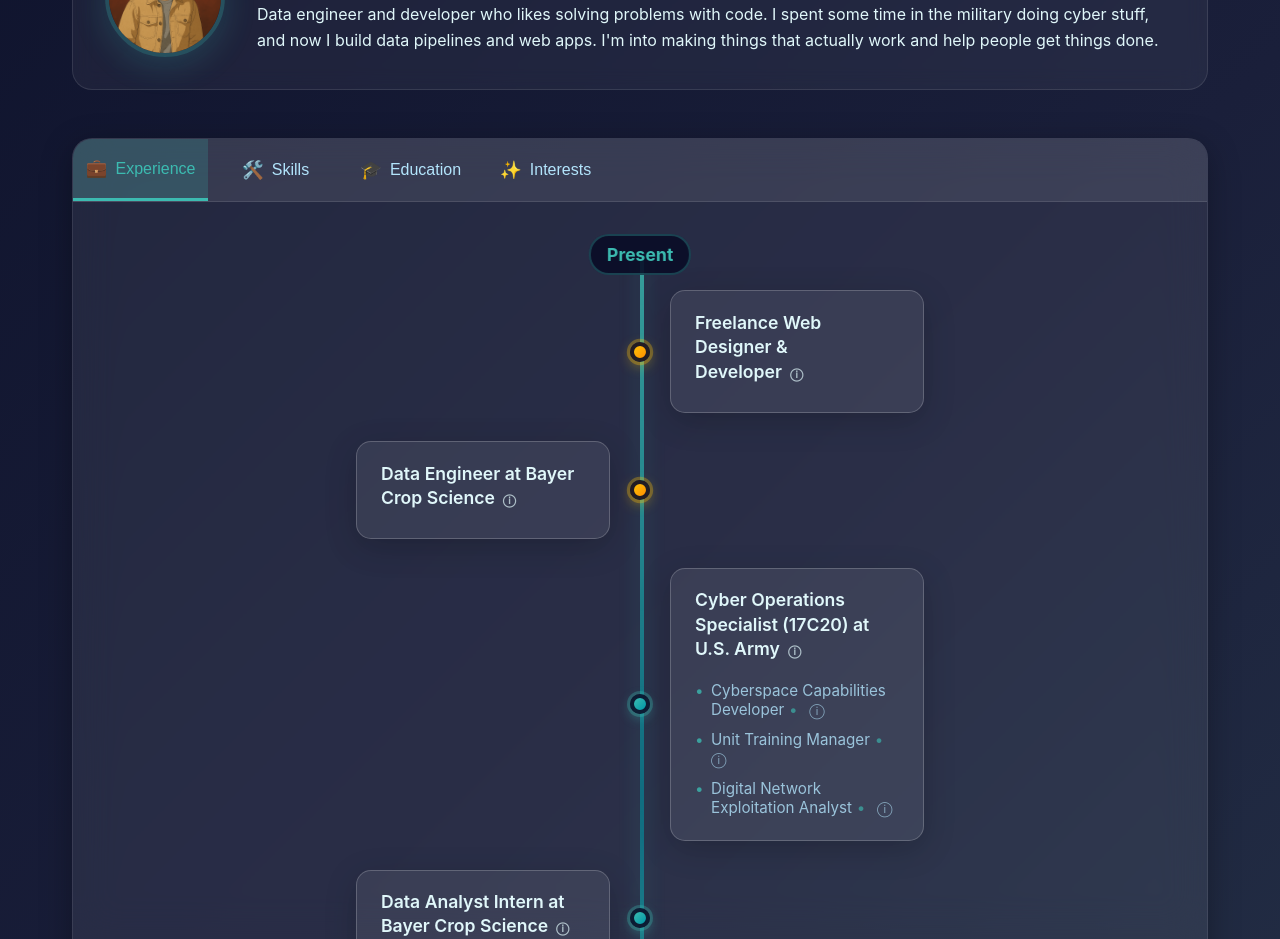
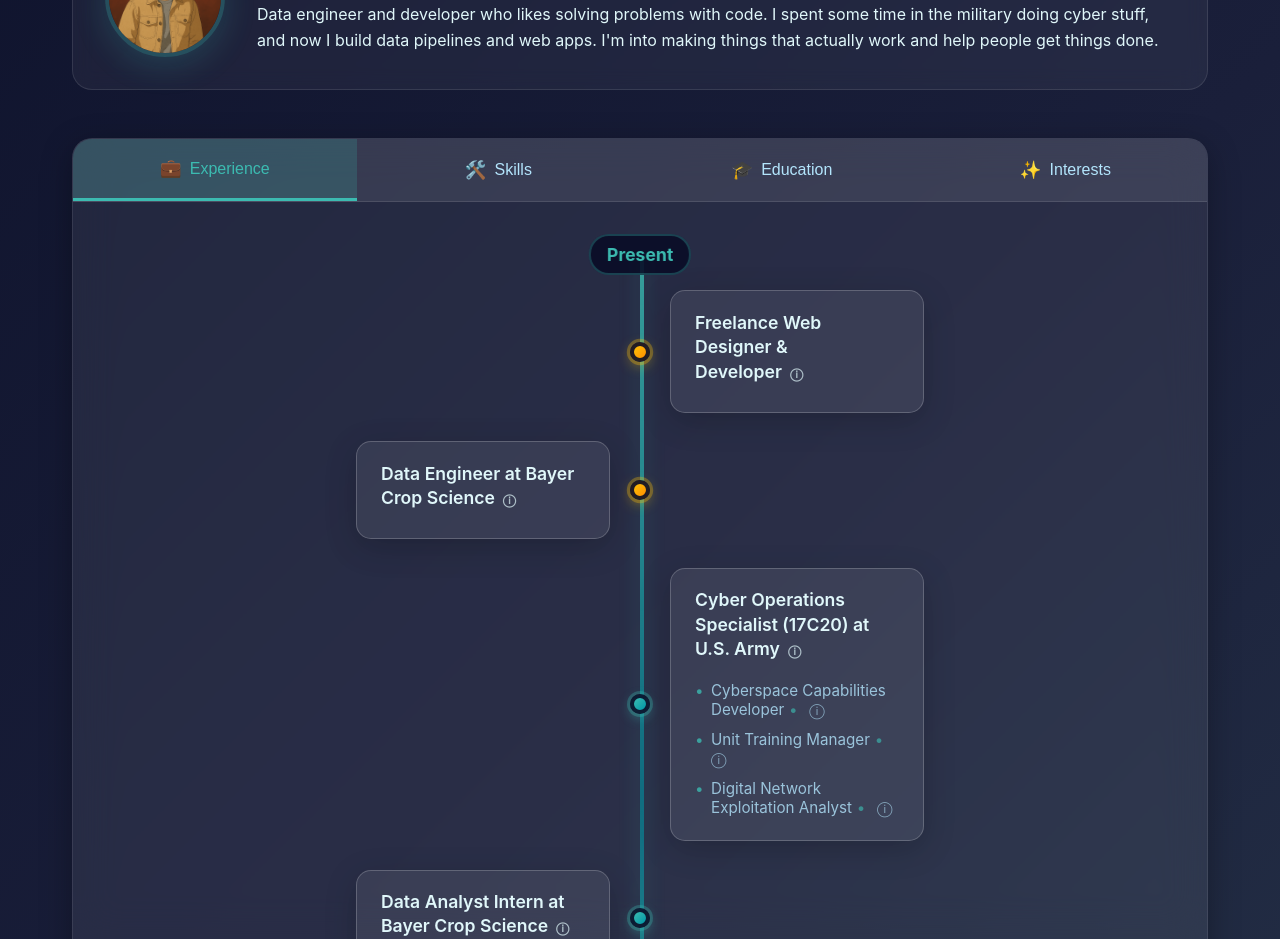
Before and after one commit to whalephisher/whalephisher.github.io, a React (Vite) app: page / in a window 1280 px wide. Shown: the part 960-1899 px from the top of the page. Built offline with nearby package versions, Linux system fonts and the light colour scheme.

Commit message:
fix about me tabs and timeline css error

```diff
--- a/src/components/sections/About.css
+++ b/src/components/sections/About.css
@@ -85,8 +85,8 @@
 }
 
 .about-tab {
-    flex: 0 0 135px;
-    /* slightly smaller so more fit before scroll */
+    flex: 1;
+    /* Take equal space on desktop */
     min-width: 135px;
     padding: 1.2rem 1rem;
     background: transparent;
@@ -135,6 +135,7 @@
 
     .about-tab {
         flex: 0 0 auto !important;
+        /* Override desktop flex: 1 */
         min-width: 120px !important;
         max-width: 120px !important;
         width: 120px !important;
--- a/src/components/ui/Timeline.css
+++ b/src/components/ui/Timeline.css
@@ -367,7 +367,6 @@
     font-size: 0.6rem;
     padding: 0.5rem;
     margin-top: 0.5rem;
-}
 }
 
 /* CTF Challenge Styles */
```
